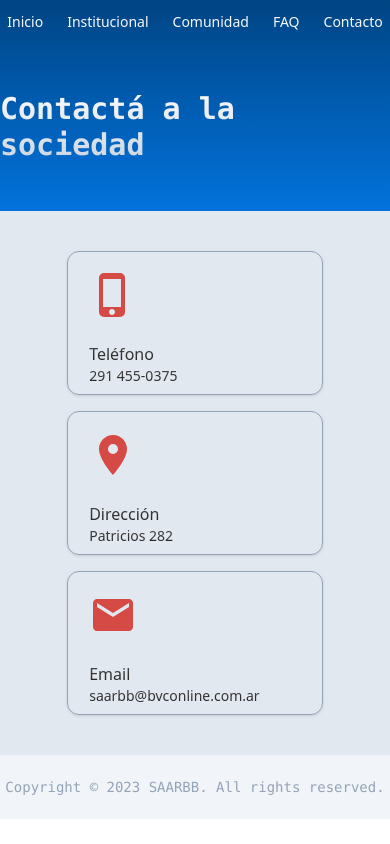
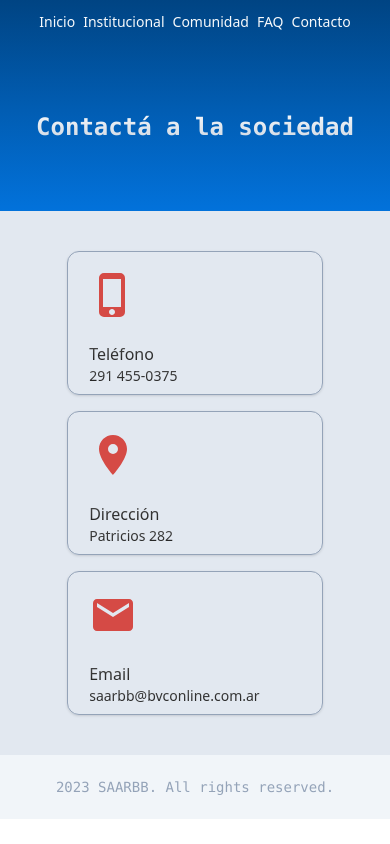
Before and after one commit to nottotem/saarbbweb, a React (Create React App) app: page /contacto in a window 390 px wide. Built offline with nearby package versions, Linux system fonts and the light colour scheme.

Commit message:
upload changes

```diff
--- a/src/components/footer.jsx
+++ b/src/components/footer.jsx
@@ -2,7 +2,7 @@ function Footer() {
   return (
     <div className="flex items-center justify-center w-full h-16 bg-slate-100">
       <p className="font-mono text-sm md:text-base lg:text-base text-slate-400">
-        Copyright © {new Date().getFullYear()} SAARBB. All rights reserved.
+        {new Date().getFullYear()} SAARBB. All rights reserved.
       </p>
     </div>
   );
--- a/src/components/navbar.jsx
+++ b/src/components/navbar.jsx
@@ -11,7 +11,7 @@ function Navbar() {
 
   return (
     <div className="flex items-center justify-center w-full">
-      <div className="flex flex-row items-center justify-center w-auto h-full gap-6">
+      <div className="flex flex-row items-center justify-center w-auto h-full gap-2 md:gap-6 lg:gap-6">
         {links.map((link) => (
           <Link key={link.to} to={link.to}>
             <button className="h-2/3 text-slate-50 hover:text-slate-300 font-medium text-sm md:text-base">
--- a/src/views/comunidad.jsx
+++ b/src/views/comunidad.jsx
@@ -11,7 +11,7 @@ function Comunidad() {
             <Navbar />
           </div>
           <div className="flex flex-col items-center justify-center w-full h-4/5">
-            <h1 className="font-mono text-transparent text-3xl md:text-4xl lg:text-5xl bg-clip-text bg-gradient-to-b from-slate-50 to-slate-300 font-bold">
+            <h1 className="font-mono text-transparent text-2xl md:text-4xl lg:text-5xl bg-clip-text bg-gradient-to-b from-slate-50 to-slate-300 font-bold">
               Comunidad
             </h1>
           </div>
--- a/src/views/contacto.jsx
+++ b/src/views/contacto.jsx
@@ -12,7 +12,7 @@ function Contacto() {
             <Navbar />
           </div>
           <div className="flex flex-col items-center justify-center w-full h-4/5">
-            <h1 className="font-mono text-transparent text-3xl md:text-4xl lg:text-5xl bg-clip-text bg-gradient-to-b from-slate-50 to-slate-300 font-bold">
+            <h1 className="font-mono text-transparent text-2xl md:text-4xl lg:text-5xl bg-clip-text bg-gradient-to-b from-slate-50 to-slate-300 font-bold">
               Contactá a la sociedad
             </h1>
           </div>
--- a/src/views/inicio.jsx
+++ b/src/views/inicio.jsx
@@ -50,7 +50,7 @@ function Inicio() {
             <Navbar />
           </div>
           <div className="flex flex-col items-center justify-center w-full h-4/5">
-            <h1 className="font-mono text-transparent text-3xl md:text-5xl lg:text-6xl bg-clip-text bg-gradient-to-b from-slate-50 to-slate-300 font-bold">
+            <h1 className="font-mono text-transparent text-2xl md:text-5xl lg:text-6xl bg-clip-text bg-gradient-to-b from-slate-50 to-slate-300 font-bold">
               Sociedad de Anestesia
             </h1>
           </div>
--- a/src/views/institucional.jsx
+++ b/src/views/institucional.jsx
@@ -11,7 +11,7 @@ function Institucional() {
             <Navbar />
           </div>
           <div className="flex flex-col items-center justify-center w-full h-4/5">
-            <h1 className="font-mono text-transparent text-3xl md:text-4xl lg:text-5xl bg-clip-text bg-gradient-to-b from-slate-50 to-slate-300 font-bold">
+            <h1 className="font-mono text-transparent text-2xl md:text-4xl lg:text-5xl bg-clip-text bg-gradient-to-b from-slate-50 to-slate-300 font-bold">
               Institucional
             </h1>
           </div>
--- a/src/views/preguntas.jsx
+++ b/src/views/preguntas.jsx
@@ -17,7 +17,7 @@ function Preguntas() {
             <Navbar />
           </div>
           <div className="flex flex-col items-center justify-center w-full h-4/5">
-            <h1 className="flex items-center justify-center h-full font-mono text-transparent text-3xl md:text-4xl lg:text-5xl bg-clip-text bg-gradient-to-b from-slate-50 to-slate-300 font-bold">
+            <h1 className="flex items-center justify-center h-full font-mono text-transparent text-2xl md:text-4xl lg:text-5xl bg-clip-text bg-gradient-to-b from-slate-50 to-slate-300 font-bold">
               Preguntas frecuentes
             </h1>
           </div>
```
